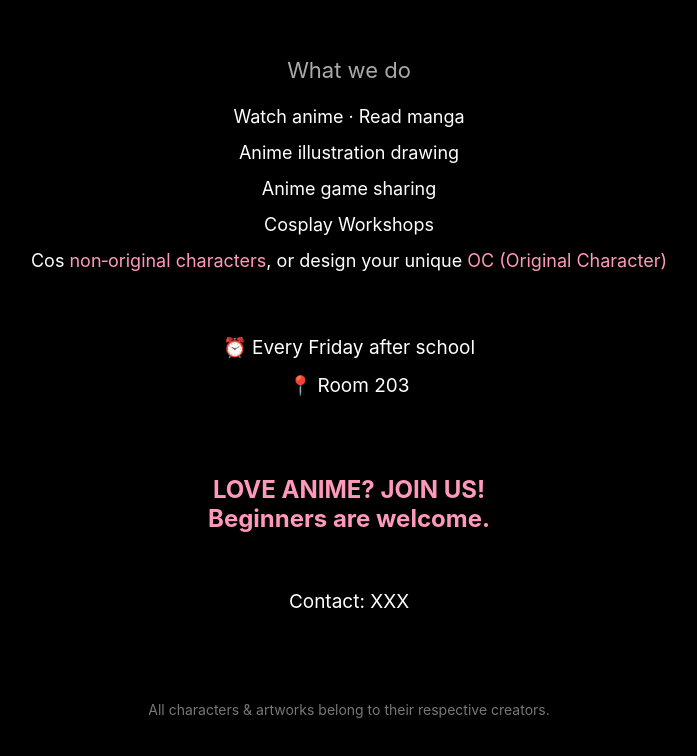
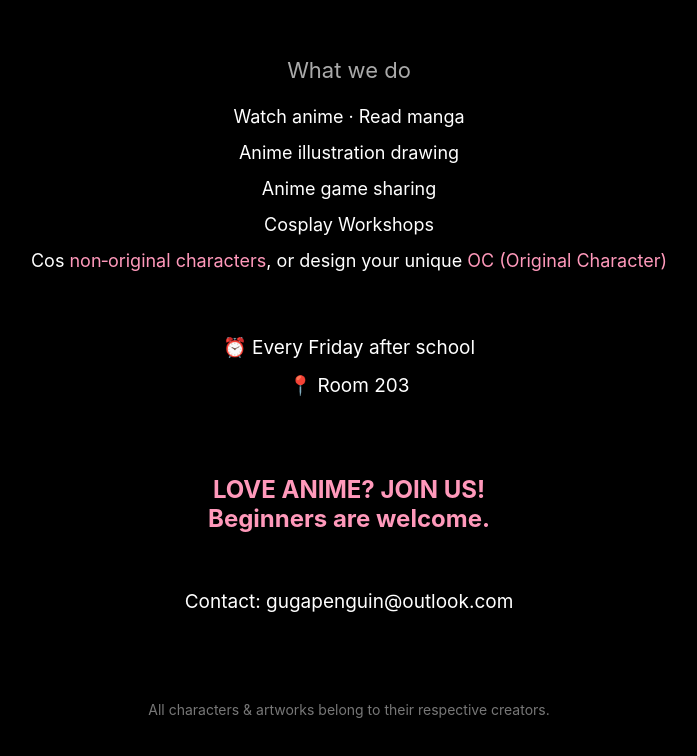
Before and after one commit to MuShirt/AnimeClub_ForSchool, a plain HTML site: page index.html in a window 1280 px wide. Shown: the part 210-966 px from the top of the page, without its empty margins (291-988 px from the left). Drawn offline with Linux system fonts and the light colour scheme.

Commit message:
Update index.html

```diff
--- a/index.html
+++ b/index.html
@@ -76,7 +76,7 @@
     </div>
 
     <div class="call">LOVE ANIME? JOIN US!<br>Beginners are welcome.</div>
-    <div class="info-block">Contact: XXX</div>
+    <div class="info-block">Contact: gugapenguin@outlook.com</div>
 
     <footer>
         All characters & artworks belong to their respective creators.
```
